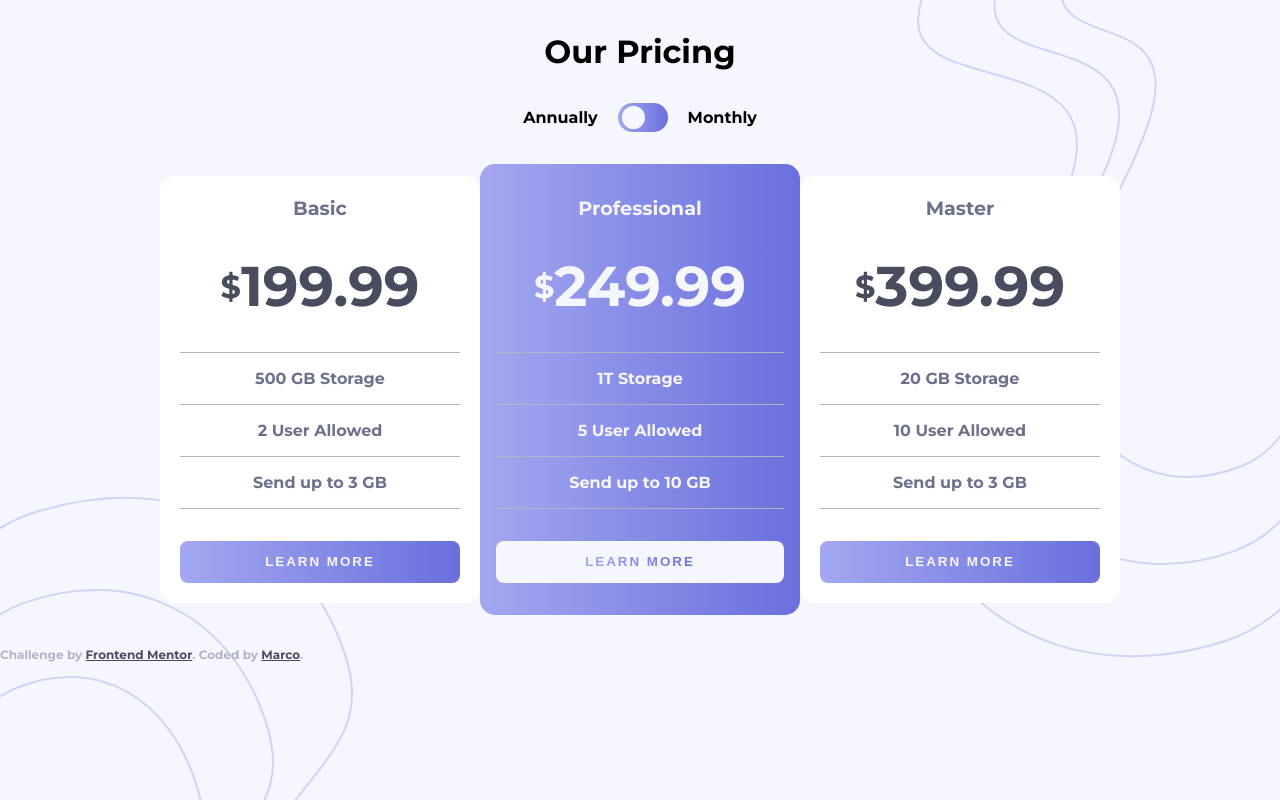
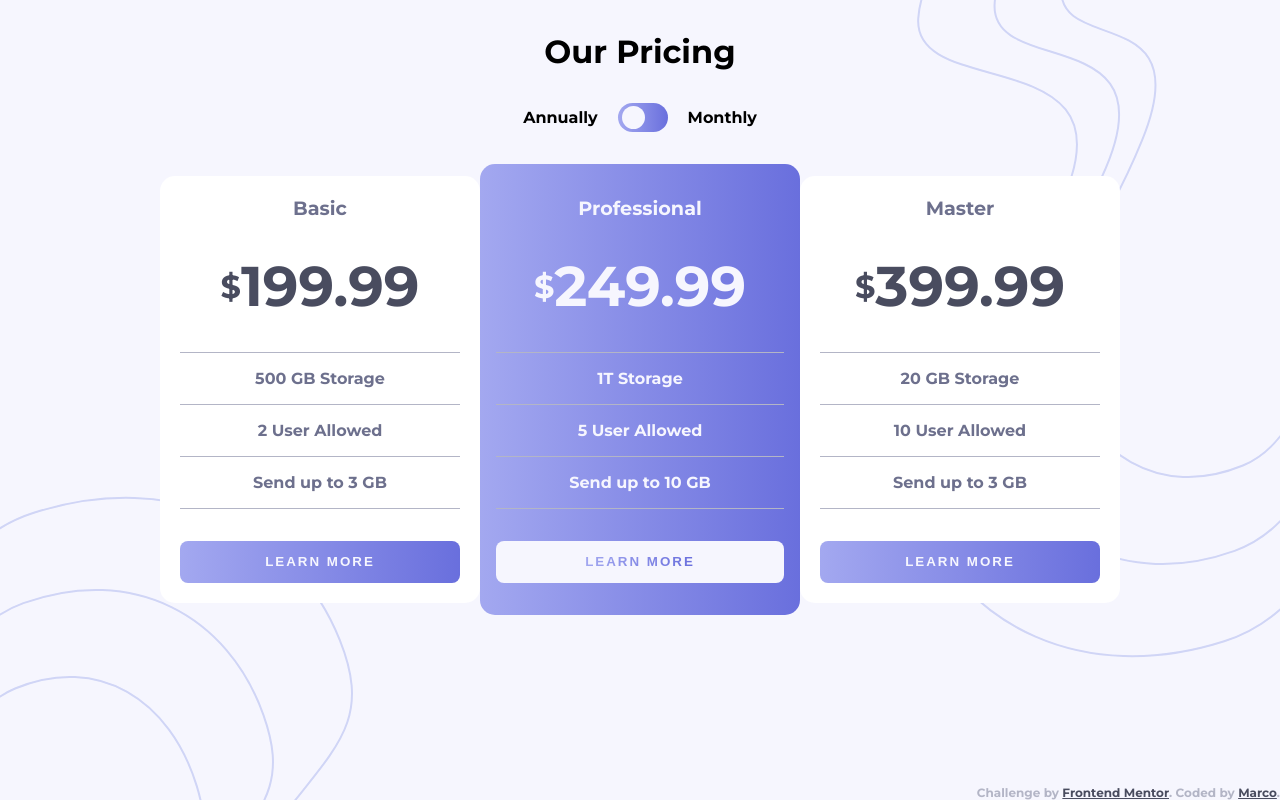
Before and after one commit to marcoberdiano/pricing-component, a React (Create React App) app: page / in a window 1280 px wide. Built offline with nearby package versions, Linux system fonts and the light colour scheme.

Commit message:
add footer

```diff
--- a/src/styles/css/index.css
+++ b/src/styles/css/index.css
@@ -158,8 +158,11 @@
   align-items: center;
 }
 .app-container .footer {
+  position: absolute;
   font-size: 12px;
   color: hsl(234deg, 14%, 74%);
+  bottom: 0;
+  right: 0;
 }
 .app-container .footer .link {
   color: hsl(232deg, 13%, 33%);
--- a/src/styles/scss/_app.scss
+++ b/src/styles/scss/_app.scss
@@ -14,9 +14,11 @@
     }
 
     .footer {
+        position: absolute;
         font-size: 12px;
         color: $LightGrayishBlue;
-
+        bottom: 0;
+        right: 0;
         .link {
             color: $DarkGrayishBlue;
 
```
Also changed, not shown: 1 other file (tests, documents, lock files or other folders).
